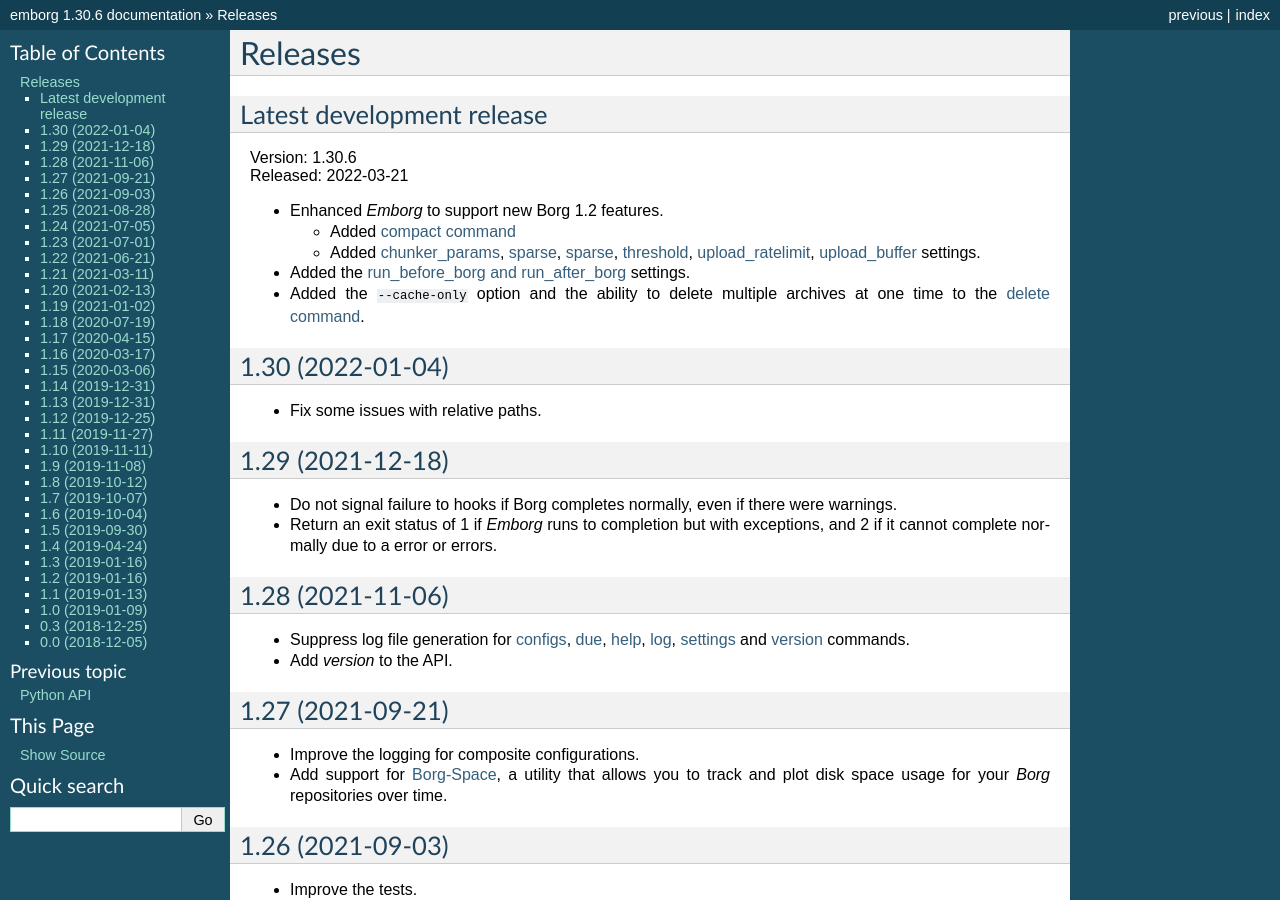
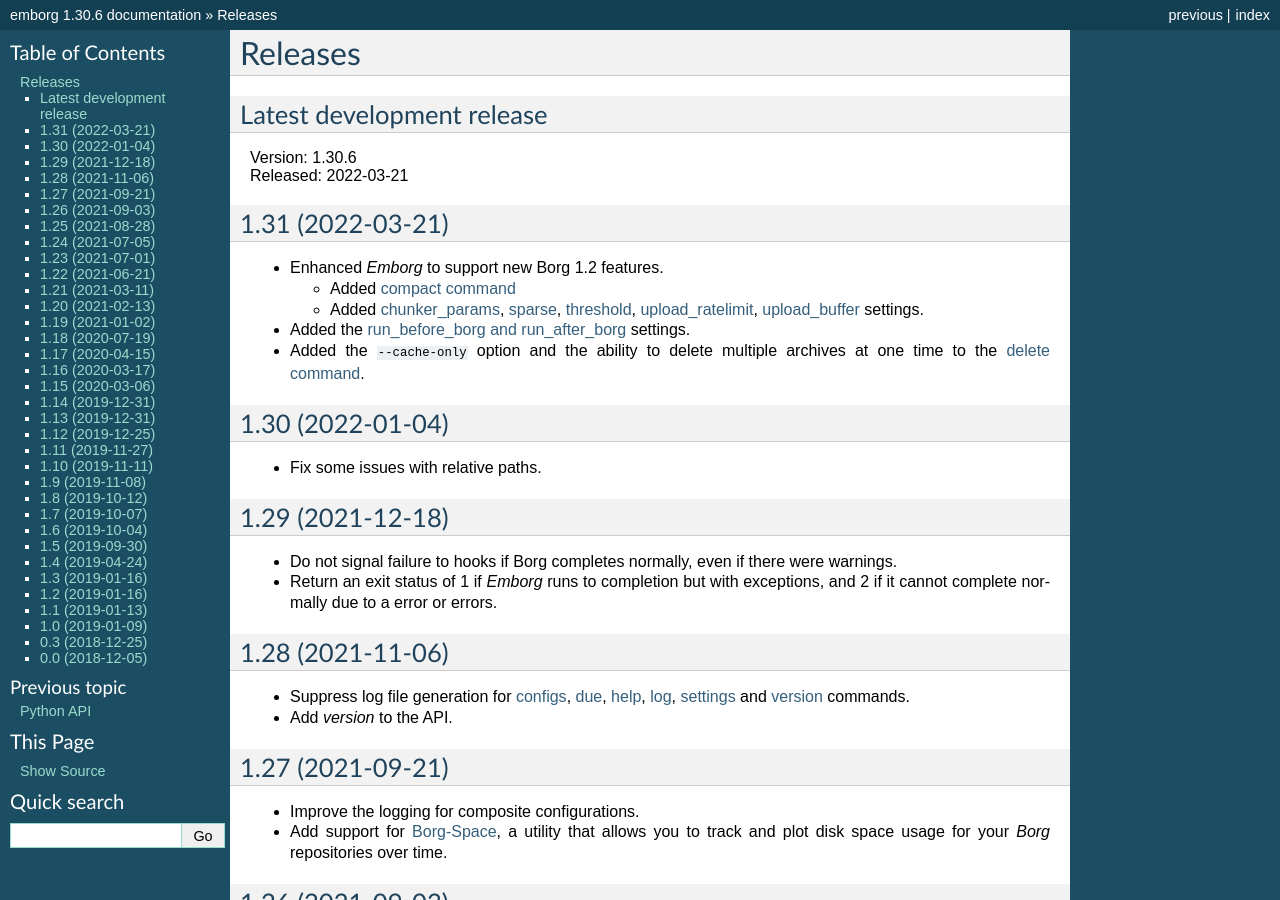
Before and after one commit to KenKundert/emborg, a Sphinx documentation site: the page built from doc/releases.rst, in a window 1280 px wide and 900 px high. Built offline with Sphinx 7.4.7, drawn with Linux system fonts in a browser that asks for light colours.

Commit message:
update release notes

```diff
--- a/doc/configuring.rst
+++ b/doc/configuring.rst
@@ -1161,6 +1161,8 @@
 ~~~~~~~~~~~~~~
 
 Parameters used by the chunker command.
+More information is available from `chunker_params
+<https://borgbackup.readthedocs.io/en/stable/usage/notes.html#chunker-params>`.
 
 
 .. _compact_after_delete:
--- a/doc/releases.rst
+++ b/doc/releases.rst
@@ -6,10 +6,13 @@
 | Version: 1.30.6
 | Released: 2022-03-21
 
+
+1.31 (2022-03-21)
+-----------------
 - Enhanced *Emborg* to support new Borg 1.2 features.
 
   - Added :ref:`compact command <compact>`
-  - Added :ref:`chunker_params`, :ref:`sparse`, :ref:`sparse`, :ref:`threshold`,
+  - Added :ref:`chunker_params`, :ref:`sparse`, :ref:`threshold`,
     :ref:`upload_ratelimit`, :ref:`upload_buffer` settings.
 
 - Added the :ref:`run_before_borg and run_after_borg <run_before_borg>`
```
